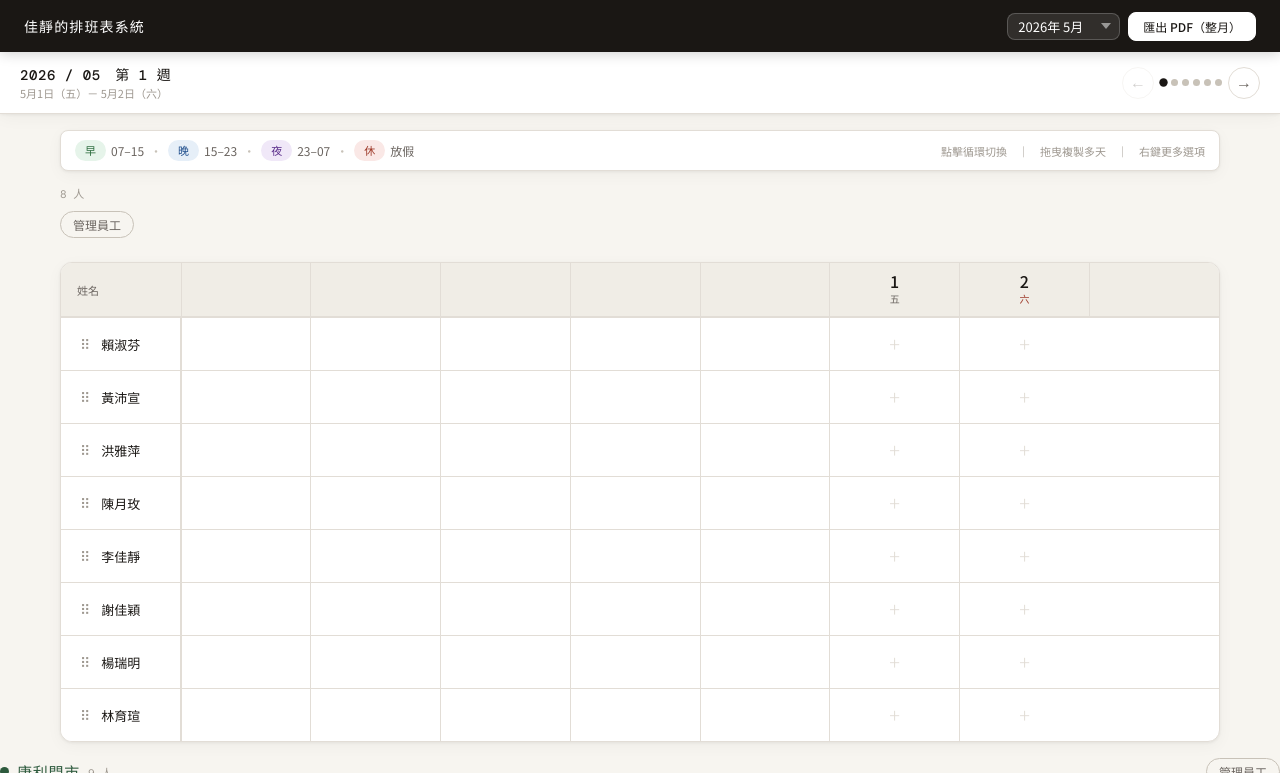
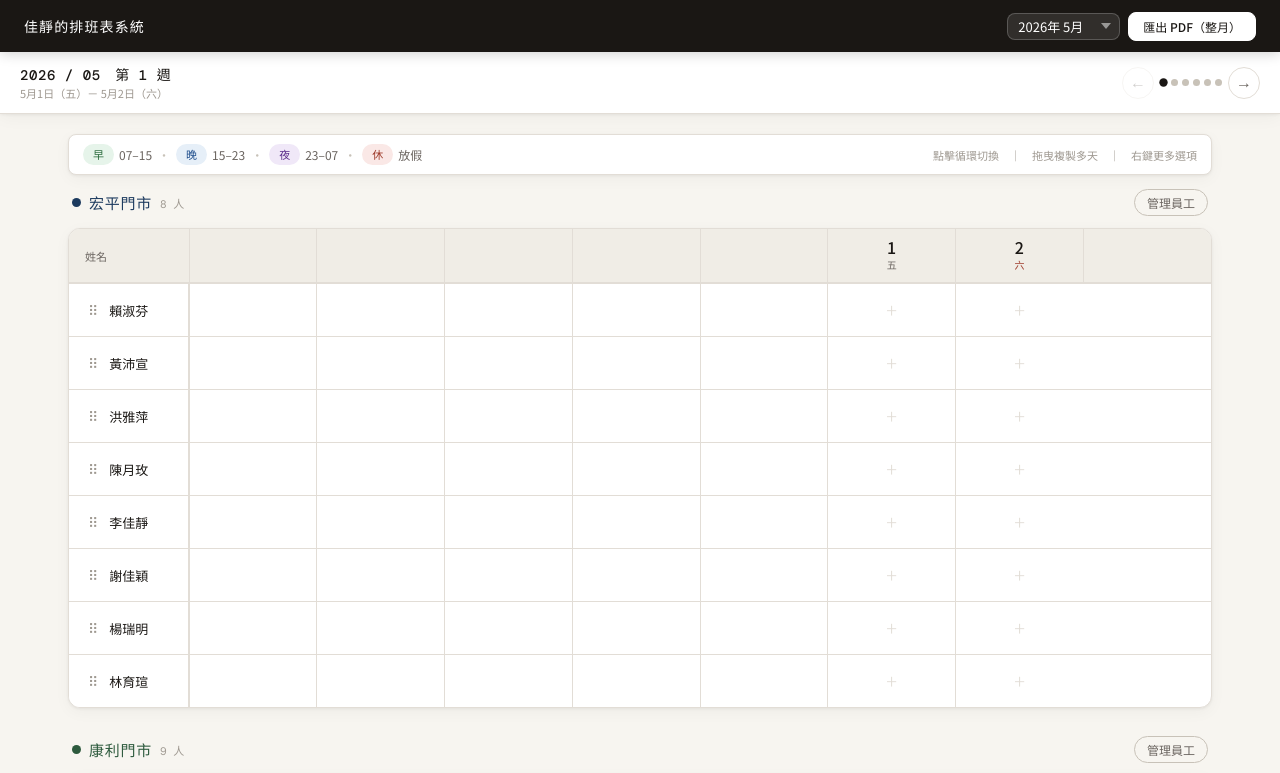
Before and after one commit to fordwhs/schedule, a plain HTML site: page index.html in a window 1280 px wide. Shown: the top 773 px of the page. Drawn offline with nearby package versions, Linux system fonts and the light colour scheme.

Commit message:
Update index.html

```diff
--- a/index.html
+++ b/index.html
@@ -50,7 +50,7 @@ select.sm:focus{outline:none}
 .wdot.active{background:var(--text);transform:scale(1.2)}
 
 /* ── Main ── */
-.main{padding:16px 20px;max-width:1200px;margin:0 auto}
+.main{padding:20px 28px;max-width:1200px;margin:0 auto}
 
 /* ── Legend ── */
 .legend{display:flex;align-items:center;gap:6px;flex-wrap:wrap;margin-bottom:14px;padding:9px 14px;background:var(--surface);border-radius:var(--r);border:1px solid var(--border);box-shadow:var(--shadow);font-size:12px}
@@ -66,8 +66,8 @@ select.sm:focus{outline:none}
 .cADJ{background:var(--sadj-bg);color:var(--sadj);font-size:9px;padding:2px 6px;line-height:1.5}
 
 /* ── Section ── */
-.section{margin-bottom:24px}
-.sh{display:flex;align-items:center;justify-content:space-between;margin-bottom:10px}
+.section{margin-bottom:28px}
+.sh{display:flex;align-items:center;justify-content:space-between;margin-bottom:12px;padding:0 4px}
 .sl{display:flex;align-items:center;gap:8px}
 .dot{width:9px;height:9px;border-radius:50%}
 .sn-txt{font-size:15px;font-weight:500;letter-spacing:.05em}
@@ -299,6 +299,9 @@ tbody tr.drag-over{outline:2px solid var(--hp);outline-offset:-2px;background:va
   <div class="section">
     <div class="section-print-title" id="hp-print-title"></div>
     <div class="sh">
+      <div class="sl">
+        <div class="dot" style="background:var(--hp)"></div>
+        <div class="sn-txt" style="color:var(--hp)">宏平門市</div>
         <div class="sc-txt" id="hp-cnt"></div>
       </div>
       <div class="sh-r">
```
